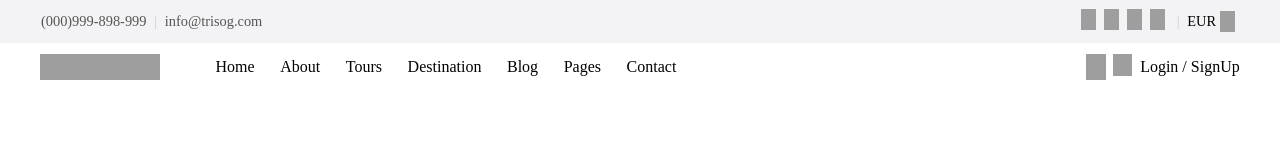
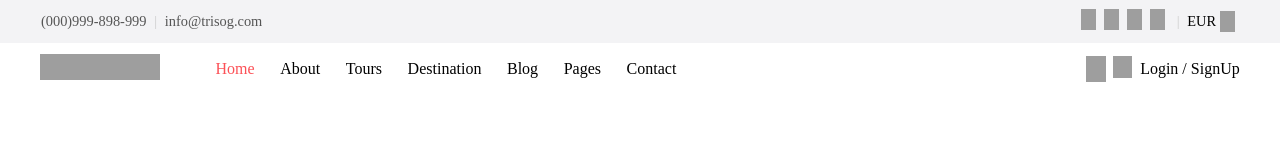
Before and after one commit to henriquenogarini/Trisog, a React (Vite) app in the folder frontend/: page / in a window 1280 px wide. Shown: the top 160 px of the page. Built offline with nearby package versions, Linux system fonts and the light colour scheme; grey boxes are pictures that could not be loaded.

Commit message:
Fix: Edited some elemments of the header

```diff
--- a/frontend/src/components/Header.tsx
+++ b/frontend/src/components/Header.tsx
@@ -44,16 +44,16 @@ const Header: React.FC = () => {
         <div className="navbarContainer">
           <div className="navbarLeft">
             <div className="logoNav">
-              <img src={logoUrl} alt="Logo Trisog" className="logoIcon" />
+              <a href="/"><img src={logoUrl} alt="Logo Trisog" className="logoIcon" /></a>
             </div>
             <ul className="navbarLinks">
-              <li><Link to="/">Home</Link></li>
-              <li><Link to="/">About</Link></li>
-              <li><Link to="/tours">Tours</Link></li>
-              <li><Link to="/destination">Destination</Link></li>
-              <li><Link to="/">Blog</Link></li>
-              <li><Link to="/">Pages</Link></li>
-              <li><Link to="/">Contact</Link></li>
+              <li><Link to="/" className={location.pathname === "/" ? "activeLink" : ""}>Home</Link></li>
+              <li><Link to="/404 ">About</Link></li>
+              <li><Link to="/tours" className={location.pathname === "/tours" ? "activeLink" : ""}>Tours</Link></li>
+              <li><Link to="/404">Destination</Link></li>
+              <li><Link to="/404">Blog</Link></li>
+              <li><Link to="/404">Pages</Link></li>
+              <li><Link to="/404">Contact</Link></li>
             </ul>
           </div>
           <div className="navbarSearch">
--- a/frontend/src/styles/Header.css
+++ b/frontend/src/styles/Header.css
@@ -68,6 +68,10 @@
     display: flex;
 }
 
+.activeLink {
+  color: #FC5056;
+}
+
 .navbarLinks li {
     margin-right: 2vw;
 }
@@ -81,6 +85,10 @@
 
 .navbarLinks a:hover {
     color: #FC5056;
+}
+
+.navbarLinks .activeLink{
+  color: #FC5056;
 }
 
 .searchIcon{
```
